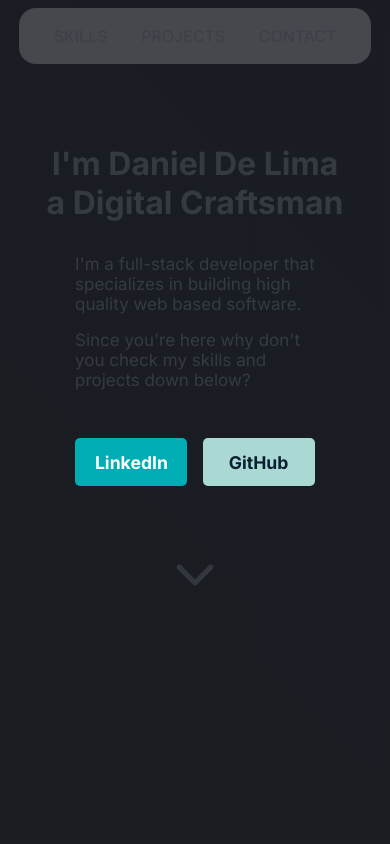
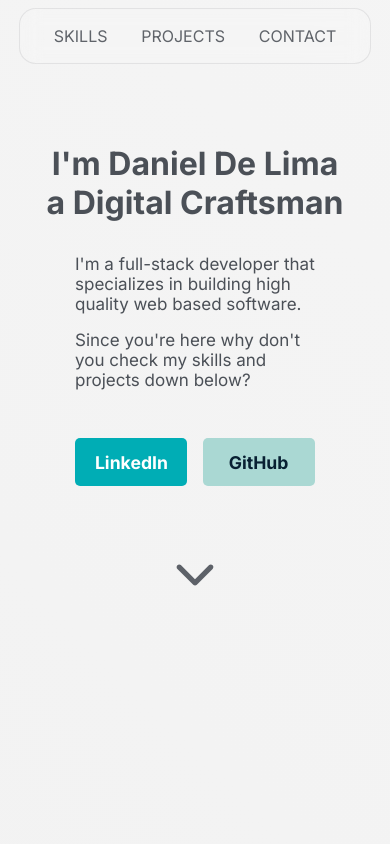
Before and after one commit to dndanli/dndanli-portfolio-v2, a React (Create React App) app in the folder dndanli-portfolio/: page / in a window 390 px wide. Shown: the top 844 px of the page. Built offline with nearby package versions, Linux system fonts and the light colour scheme.

Commit message:
media queries update

```diff
--- a/dndanli-portfolio/src/Components/GlobalStyles/GlobalStyles.ts
+++ b/dndanli-portfolio/src/Components/GlobalStyles/GlobalStyles.ts
@@ -12,8 +12,9 @@ const GlobalStyle = createGlobalStyle`
     justify-content: center;
     align-items: center;
     padding-inline: min(80vw, 3rem);
-    background-color: rgba(24, 26, 34, 0.9);
-    background-image: linear-gradient(45deg, rgba(24, 27, 25, 0.9), rgba(24, 26, 34, 0.9));
+    background-color: rgba(238, 238, 238, 0.9);
+    background-image: linear-gradient(45deg, rgba(238, 238, 238, 0.9), rgba(245, 245, 245, 0.9));
+
   }
 
   .about-section{
@@ -26,12 +27,16 @@ const GlobalStyle = createGlobalStyle`
       }
     }
   }
-  .projects-section{
+  .projects-section, .contact-section{
     @media only screen and (min-width: 500px){
       .project-image-wrapper img {
         max-width: 370px;
         max-height: 280px;
         border-radius: 1rem;
+      }
+      .contact-wrapper{
+        font-size: 1.3rem;
+        min-width: 33rem;
       }
     }
   }
@@ -62,13 +67,19 @@ const GlobalStyle = createGlobalStyle`
         }
       }
       .greetings{
-          font-size: 1.5rem;
+        font-size: 1.5rem;
       }
     }
   }
 
-  .projects-section, .skills-section{
+  .projects-section, .skills-section, .about-section, .contact-section{
     @media only screen and (min-width: 1200px){
+      .greetings{
+        font-size: 1.8rem;
+      }
+      .about-text{
+        font-size: 1.6rem;
+      }
       .skillset-card{
         min-width: 23rem;
       }
@@ -93,8 +104,21 @@ const GlobalStyle = createGlobalStyle`
         font-size: 1.3rem;
         margin-bottom: 1.5rem;
       }
+
+      .contact-wrapper{
+        padding-block: min(25vh, 7rem);
+        min-width: 60rem;
+      }
+      .contact-socials {
+        flex-direction: row;
+        .link-button {
+          margin-left: 1.5rem;
+          margin-top: 0;
+        }
+      }
     }
   }
+
 `;
 
 export default GlobalStyle;
```
